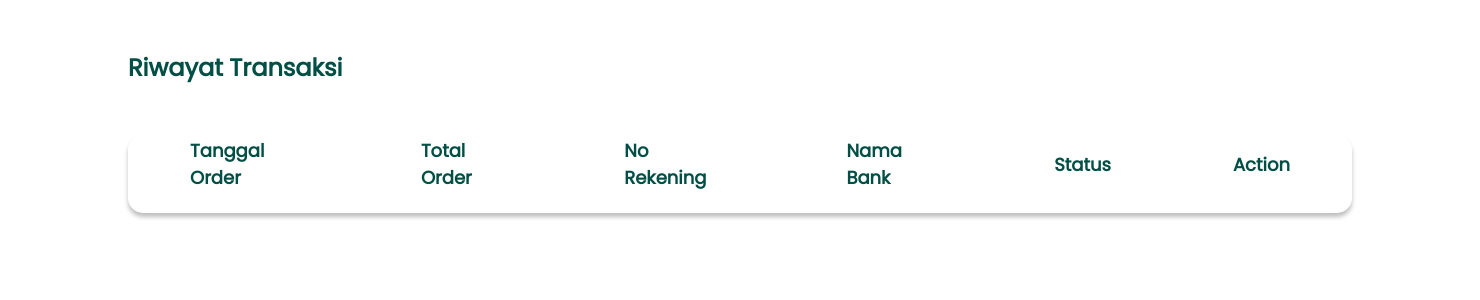
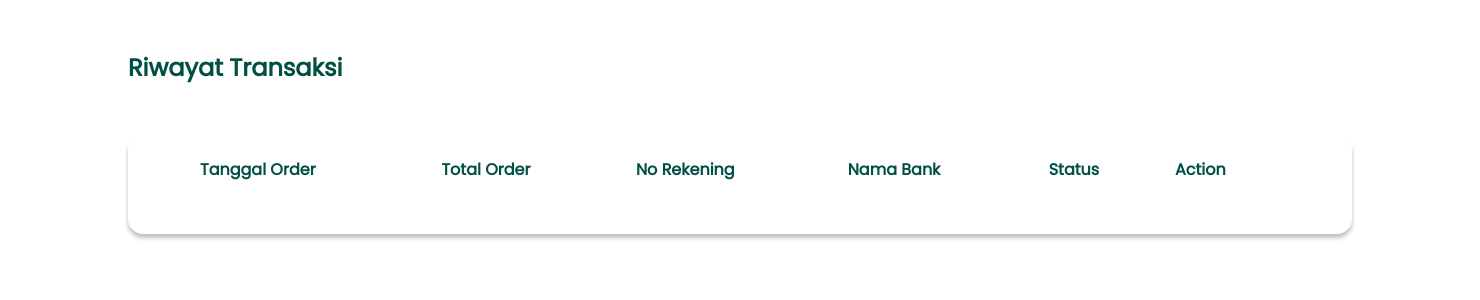
Before and after one commit to bagusSatriaP2408/Plantify-Online-Shop-Website, a PHP site: page /TA-tes/customer/daftar_transaksi.php in a window 1480 px wide. Shown: the part 106-406 px from the top of the page. Run offline with PHP 8.4, Linux system fonts and the light colour scheme; the visitor is signed in with stand-in values (Sample User, id 1); data comes from the database, SQL or seed files in the repository; tables that the repository leaves empty hold one stand-in row (values such as "Sample post"); lists and menus that the app fills with data are empty.

Commit message:
perbaiki tampilan

```diff
--- a/assets/styles/style_customer.css
+++ b/assets/styles/style_customer.css
@@ -18,8 +18,8 @@
 body {
   overflow-x: hidden;
 }
+/* =========================== index ======================== */
 /* Start Header */
-
 header,
 footer {
   width: 100vw;
@@ -243,20 +243,24 @@ footer {
   min-width: 1444px;
 }
 /* End Footer */
+/* ============================================ End Index ============================ */
 .img-keranjang {
   width: 100px;
   height: 100px;
   object-fit: cover;
   border-radius: 10px;
 }
+table {
+  margin: 0px 60px 30px 60px;
+}
 td,
 tr {
-  padding: 0px 60px 40px 60px;
-  text-align: center;
+  padding: 20px 60px 20px 60px;
+  border-bottom: solid 1px #c4c3c3;
 }
 th {
   text-align: left;
-  padding: 0px 60px 20px 60px;
+  padding: 10px 60px 10px 60px;
 }
 .kosong {
   display: flex;
@@ -269,17 +273,14 @@ th {
 }
 .produk-keranjang {
   display: flex;
-  text-align: left;
+  width: max-content;
 }
-.a {
-  justify-content: flex-start;
-}
+
 .bayar {
-  padding: 50px;
+  padding: 50px 110px;
 }
 .total {
-  width: 60%;
-  padding: 15px 20px 10px 20px;
+  padding: 15px 50px 15px 50px;
   margin: 0px 60px 30px 60px;
   display: flex;
   justify-content: space-between;
@@ -287,10 +288,14 @@ th {
   background-color: #d9d9d9;
   border-radius: 20px;
 }
-.x {
+.btn-x {
   position: relative;
   top: -20px;
   color: #666666;
+}
+.con-jml {
+  display: flex;
+  align-items: center;
 }
 .jumlah-btn {
   color: #666666;
@@ -305,3 +310,93 @@ th {
 .checkout-btn {
   margin: 50px 0px;
 }
+
+.tipe-pembayaran {
+  display: flex;
+  flex-wrap: wrap;
+  column-gap: 50px;
+  row-gap: 10px;
+}
+
+.form-konfirmasi {
+  display: flex;
+  flex-direction: column;
+  gap: 10px;
+}
+
+input[type="text"] {
+  width: 100%;
+  padding: 7px;
+  margin: 5px 0;
+  border: 1px solid #ccc;
+  border-radius: 3px;
+  background-color: #f2f2f2;
+}
+
+button[type="submit"] {
+  text-align: center;
+  width: 100%;
+  font-size: 1.1rem;
+  margin-top: 10px;
+  background-color: var(--hijau);
+  color: #fff;
+  border: none;
+  padding: 10px;
+  border-radius: 10px;
+  cursor: pointer;
+}
+button[type="submit"]:hover {
+  background-color: #005c50;
+}
+.kembali {
+  background-color: #5a6268;
+  text-align: center;
+  width: 100%;
+  font-size: 1.1rem;
+  margin-top: 10px;
+  color: #fff;
+  border: none;
+  padding: 10px;
+  border-radius: 10px;
+  cursor: pointer;
+}
+.kembali:hover {
+  background-color: #515a61;
+}
+
+small.error {
+  color: red;
+}
+
+td.riwayat,
+th.riwayat {
+  padding: 20px 10px;
+  font-size: medium;
+}
+
+.btn-action {
+  font-size: small;
+  background-color: var(--hijau);
+  color: #fff;
+  border: none;
+  padding: 5px 7px;
+  border-radius: 5px;
+  cursor: pointer;
+  width: fit-content;
+}
+.btn-action:nth-child(2) {
+  background-color: #007bff;
+}
+.btn-action:nth-child(3) {
+  background-color: #ff0015;
+}
+.action {
+  display: flex;
+  flex-direction: column;
+  gap: 5px;
+}
+
+.back-btn {
+  width: auto;
+  margin: 0px 60px 30px 60px;
+}
--- a/customer/daftar_transaksi.php
+++ b/customer/daftar_transaksi.php
@@ -13,34 +13,35 @@ $pesanan =  getOrder($_SESSION['username']);
     <div class="judul">
         <h2>Riwayat Transaksi</h2>
     </div>
-    <div class="container a">
     <div class="card">
-            <table>
+        <table class="riwaya">
             <tr>
-                    <th>Tanggal Order</th>
-                    <th>Total Order</th>
-                    <th>No Rekening</th>
-                    <th>Nama Bank</th>
-                    <th>Status</th>
-                    <th>Action</th>
+                <th class="riwayat">Tanggal Order</th>
+                <th class="riwayat">Total Order</th>
+                <th class="riwayat">No Rekening</th>
+                <th class="riwayat">Nama Bank</th>
+                <th class="riwayat">Status</th>
+                <th class="riwayat">Action</th>
             </tr>
             <?php foreach($pesanan as $order): ?>
                 <tr>
-                        <td><?= $order['tanggal_order']?></td>
-                        <td><?= $order['total_order']?></td>
-                        <td><?= $order['no_rekening'] ?></td>
-                        <td><?= $order['nama_bank']?></td>
-                        <td><?= $order['status']==0 ? "Belum Dibayar" : "Sudah Dibayar"?></td>
-                        <td>
-                            <a class="btn-card" href="detail_transaksi.php?order=<?= $order['id_order']?>">Lihat Detail</a>
+                    <td class="riwayat" ><?= $order['tanggal_order']?></td>
+                    <td class="riwayat" ><?= $order['total_order']?></td>
+                    <td class="riwayat" ><?= $order['no_rekening'] ?></td>
+                    <td class="riwayat" ><?= $order['nama_bank']?></td>
+                    <td class="riwayat" ><?= $order['status']==0 ? "Belum Dibayar" : "Sudah Dibayar"?></td>
+                    <td class="riwayat" >
+                        <div class="action">
+
+                            <a class="btn-action" href="detail_transaksi.php?order=<?= $order['id_order']?>">Lihat Detail</a>
                             <?php if(!$order['status']):?>
-                                <a class="btn-card" href="edit_pembayaran.php?id=<?= $order['id_order']?>">Ubah Pembayaran</a>
-                                <a class="btn-card" href="hapus_transaksi.php?id=<?= $order['id_order']?>">Batalkan</a>
+                                <a class="btn-action" href="edit_pembayaran.php?id=<?= $order['id_order']?>">Ubah Pembayaran</a>
+                                <a class="btn-action" href="hapus_transaksi.php?id=<?= $order['id_order']?>">Batalkan</a>
                                 <?php endif?>
+                            </div>
                     </td>
                 </tr>
             <?php endforeach?>
         </table>
     </div>
 </div>
-</div>
--- a/customer/detail_transaksi.php
+++ b/customer/detail_transaksi.php
@@ -12,7 +12,6 @@ $detail_order = getDetailOrder($_GET['order']);
     <div class="judul">
         <h2>Detail</h2>
     </div>
-    <div class="container a">
     <div class="card">
         <table>
             <tr>
@@ -45,7 +44,6 @@ $detail_order = getDetailOrder($_GET['order']);
                 </tr>
             <?php endforeach ?>
         </table>
+        <a class="kembali back-btn" href="daftar_transaksi.php">Kembali</a>
     </div>
 </div>
-    <a class="btn-card" href="daftar_transaksi.php">Kembali</a>
-</div>
--- a/customer/edit_pembayaran.php
+++ b/customer/edit_pembayaran.php
@@ -21,7 +21,7 @@ if($order['status']){
 if(isset($_POST['edit'])){
 
     $no_rekening = htmlspecialchars($_POST['rek']);
-    validateTel($errors, $no_rekening);
+    validateRekening($errors, $no_rekening);
 
     $cek = "";
     foreach ($errors as $error) {
@@ -56,7 +56,7 @@ if(isset($_POST['edit'])){
             <div class="input-container">
                 <label for="rek">No Rekening</label>
                 <input type="text" id="rek" name="rek" value="<?= $_POST['rek'] ?? $order['no_rekening'] ?>">
-                <span class="error-msg"><?= $errors["tel"] ?? '' ?></span>
+                <span class="error"><?= $errors["rek"] ?? '' ?></span>
             </div>
             <a href="daftar_transaksi.php" class="btn">Batal</a>
             <button type="submit" name="edit">Edit</button>
```
Also changed, not shown: customer/keranjang.php (+3 -5 lines), customer/konfirmasi_pembayaran.php (+19 -19 lines), validations.php (+13 -0 lines). Lines whose indentation alone changed are shown as unchanged.
